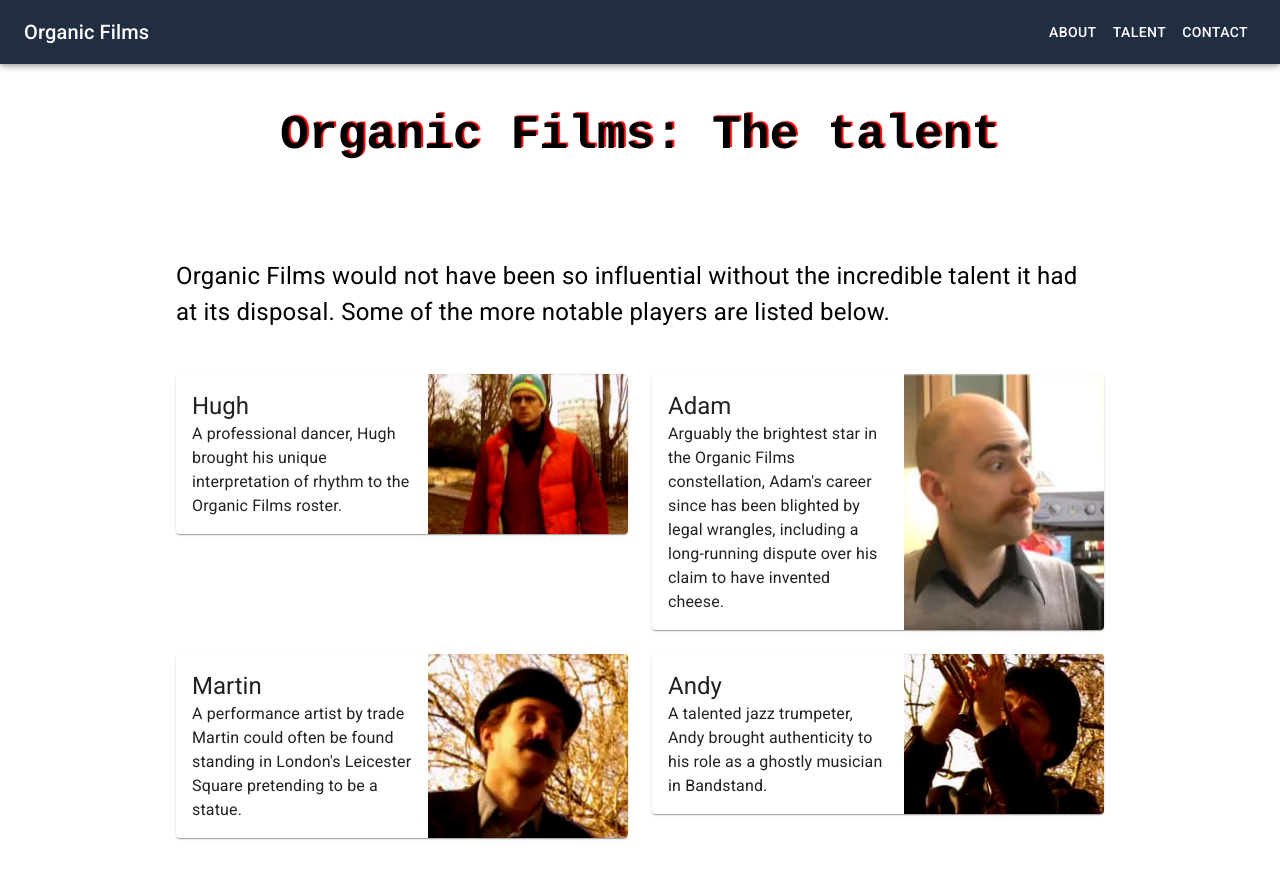
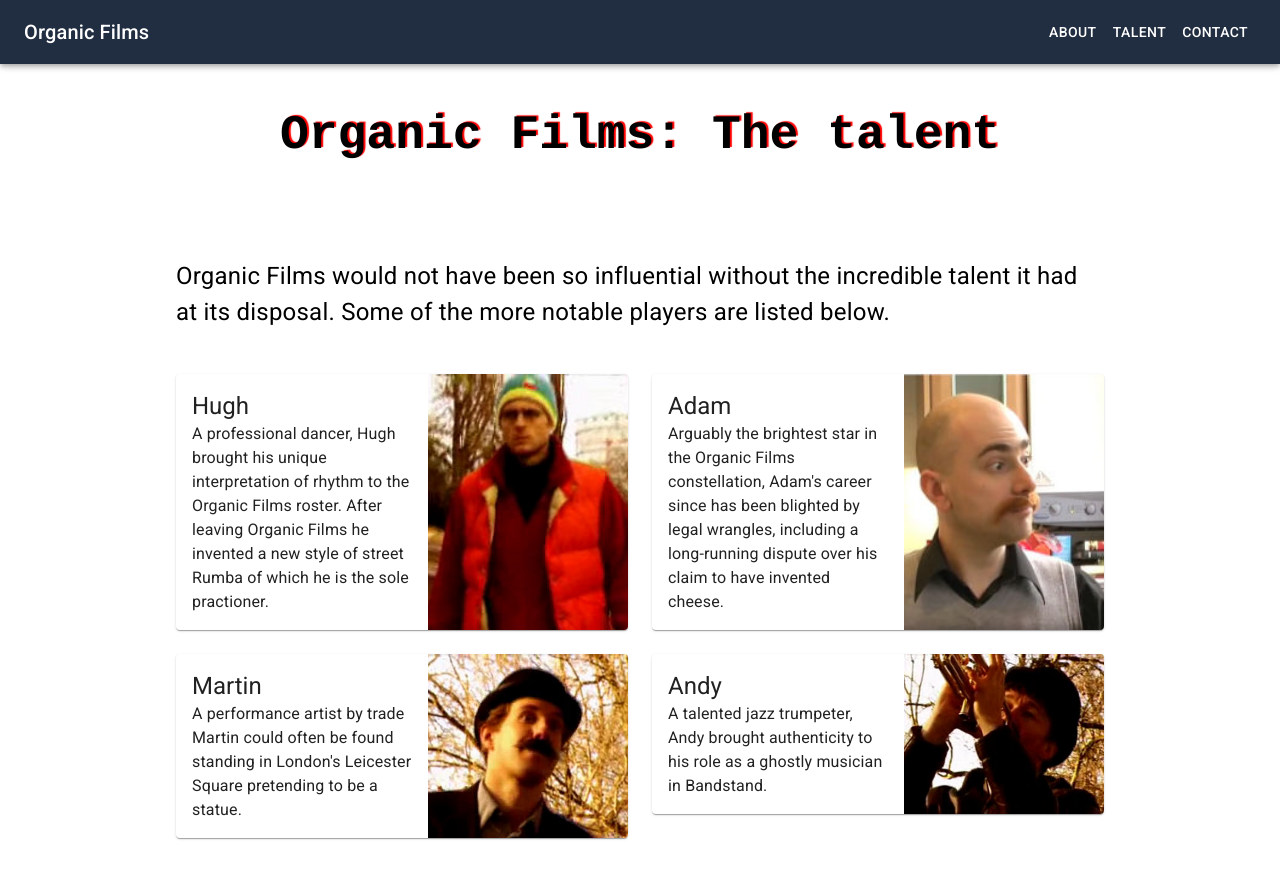
Before and after one commit to sbrody/organic-thin, a React (Create React App) app: page /talent in a window 1280 px wide. Shown: the top 878 px of the page. Built offline with nearby package versions, Linux system fonts and the light colour scheme.

Commit message:
changed hugh's bio

```diff
--- a/src/components/Talent.js
+++ b/src/components/Talent.js
@@ -52,7 +52,7 @@ const talentList = [
 
     {
         name: 'Hugh',
-        biog: 'A professional dancer, Hugh brought his unique interpretation of rhythm to the Organic Films roster.',
+        biog: 'A professional dancer, Hugh brought his unique interpretation of rhythm to the Organic Films roster. After leaving Organic Films he invented a new style of street Rumba of which he is the sole practioner.',
         photo: hugh
     },
     {
```
Also changed, not shown: 6 other files (tests, documents, lock files or other folders).
